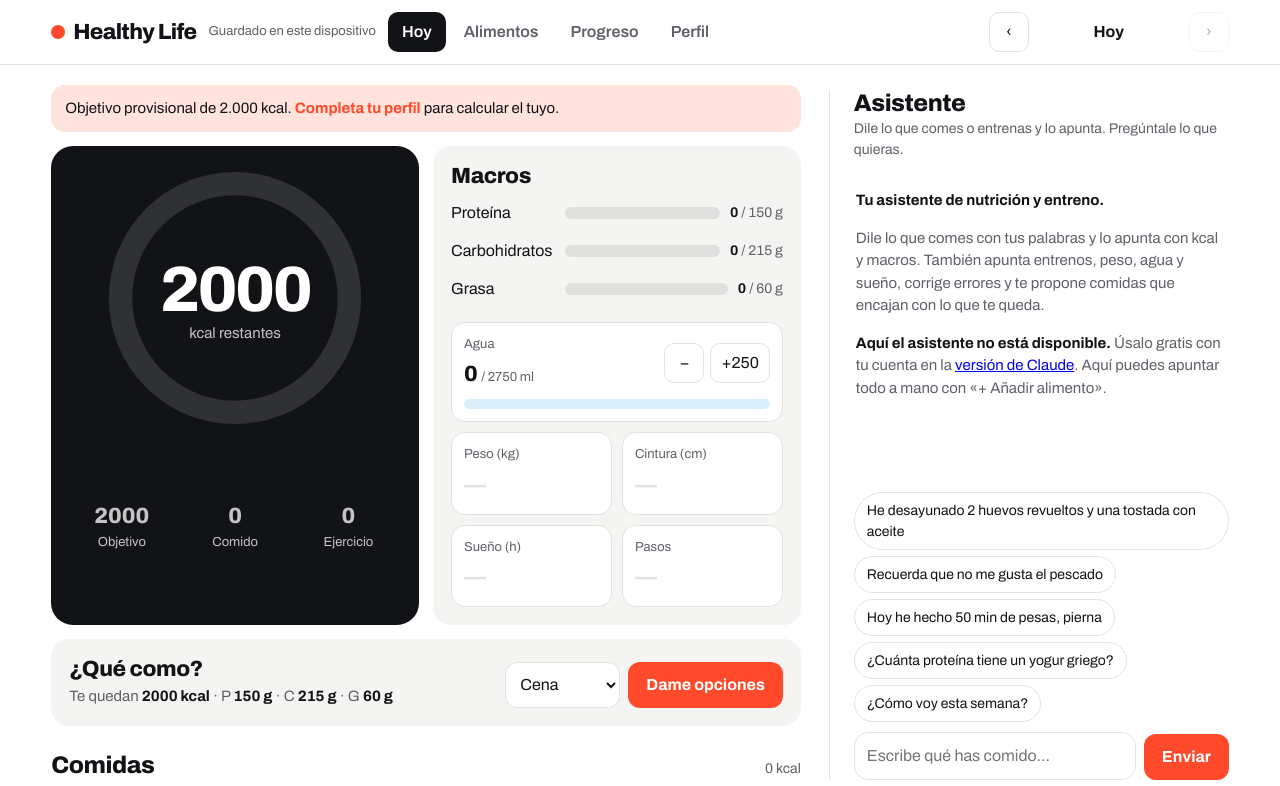
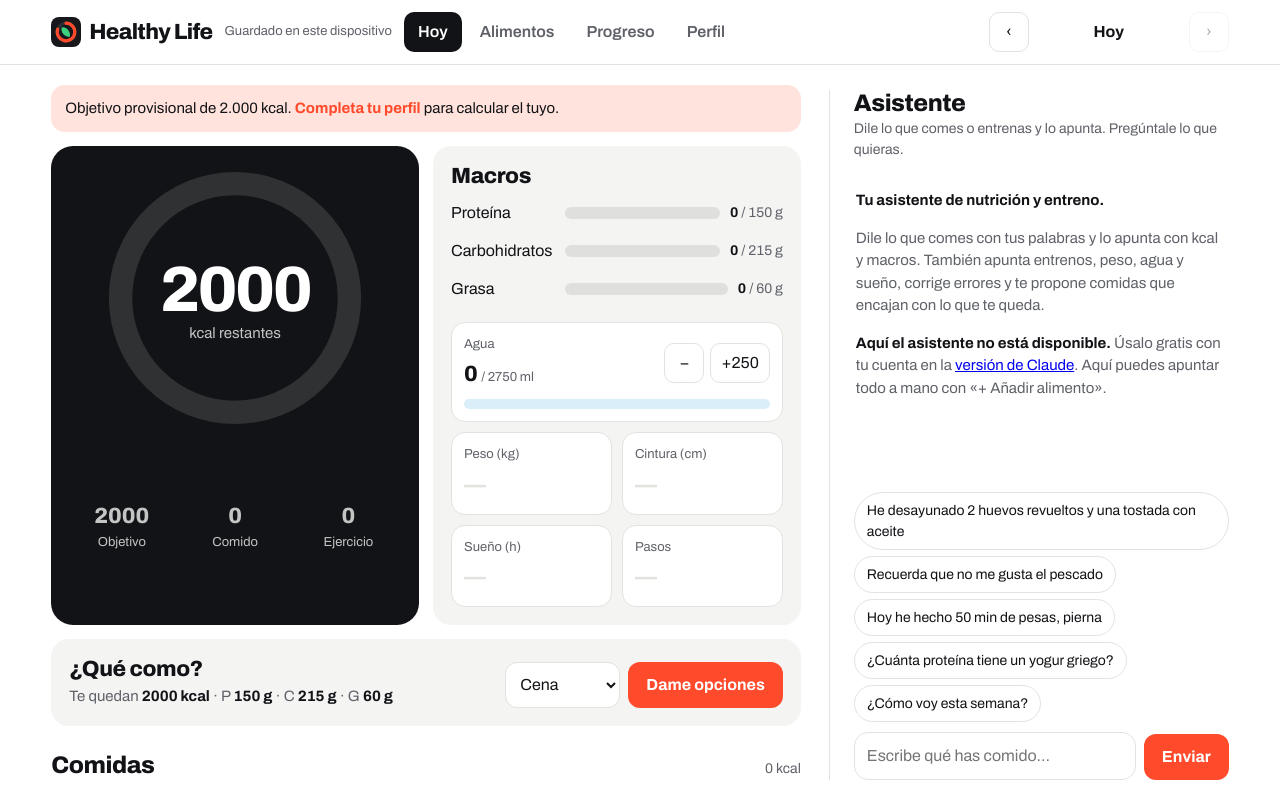
Before and after one commit to aitorete0676-sudo/healthylife, a plain HTML site: page index.html in a window 1280 px wide. Shown: the top 786 px of the page. Drawn offline with Linux system fonts and the light colour scheme.

Commit message:
Nuevo logo: anillo de calorías con hoja
Co-Authored-By: Claude Opus 5.5 <noreply@anthropic.com>
Claude-Session: https://claude.ai/code/session_01Dpb6vLwah4ZcL9tNrjM1X1

```diff
--- a/index.html
+++ b/index.html
@@ -10,7 +10,7 @@
 <meta name="apple-mobile-web-app-status-bar-style" content="black-translucent">
 <link rel="manifest" href="/manifest.webmanifest">
 <link rel="apple-touch-icon" href="/apple-touch-icon.png">
-<link rel="icon" href="/icon-192.png">
+<link rel="icon" href="/favicon-32.png">
 <style>:root{padding:env(safe-area-inset-top,0px) 0 0}img{max-width:100%}[hidden]{display:none!important}</style>
 </head>
 <body>
@@ -211,7 +211,7 @@ svg text{font:13px Archivo,system-ui,sans-serif;fill:var(--mute)}
 
 <header class="top wrap">
   <div class="bar">
-    <div class="brand"><i></i>Healthy Life</div>
+    <div class="brand"><svg width="30" height="30" viewBox="0 0 1024 1024" aria-hidden="true" style="border-radius:8px;flex:none"><rect width="1024" height="1024" fill="#16181c"/><circle cx="512" cy="512" r="300" fill="none" stroke="#2b2f36" stroke-width="110"/><path d="M512 212 A300 300 0 1 1 228.1 415.7" fill="none" stroke="#ff4a2b" stroke-width="110" stroke-linecap="round"/><g transform="translate(512 524) rotate(-40) scale(1.18)"><path d="M0 -190 C 120 -120 120 90 0 170 C -120 90 -120 -120 0 -190 Z" fill="#3ccf7e"/></g></svg>Healthy Life</div>
     <span class="mode" id="mode">Cargando…</span>
     <nav class="toptabs" id="toptabs">
       <button data-v="hoy">Hoy</button><button data-v="lib">Alimentos</button><button data-v="prog">Progreso</button><button data-v="perfil">Perfil</button>
```
Also changed, not shown: apple-touch-icon.png, favicon-32.png (added), icon-192.png, icon-512.png, logo/healthy-life-icon-1024.png (added), logo/healthy-life-icon.svg (added), logo/healthy-life-logo-horizontal.png (added).
